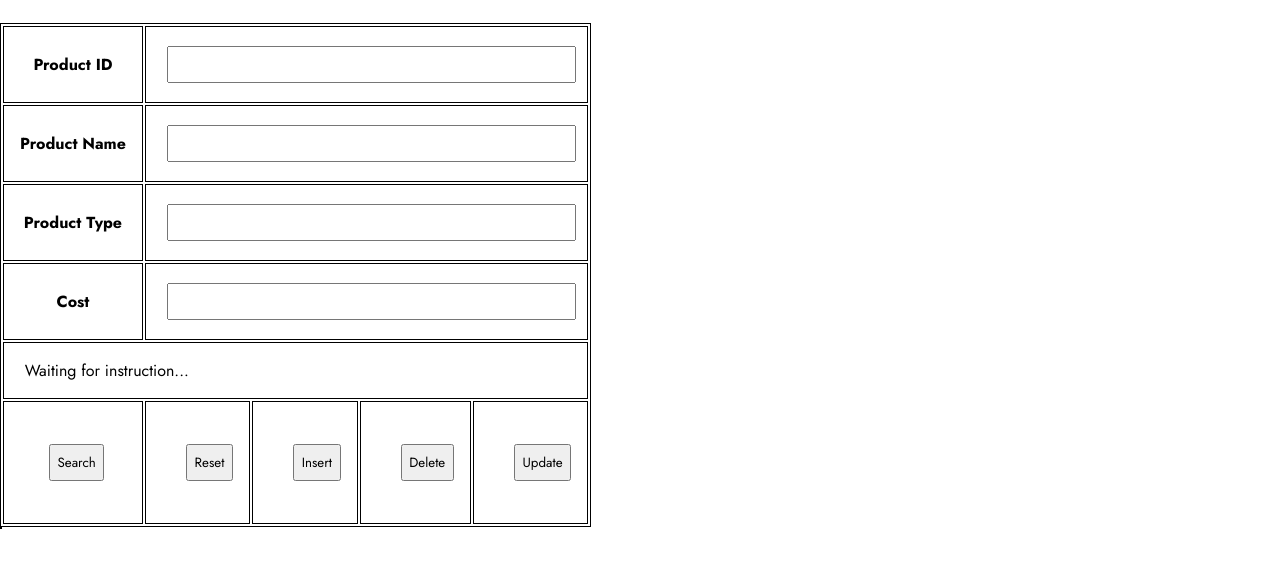
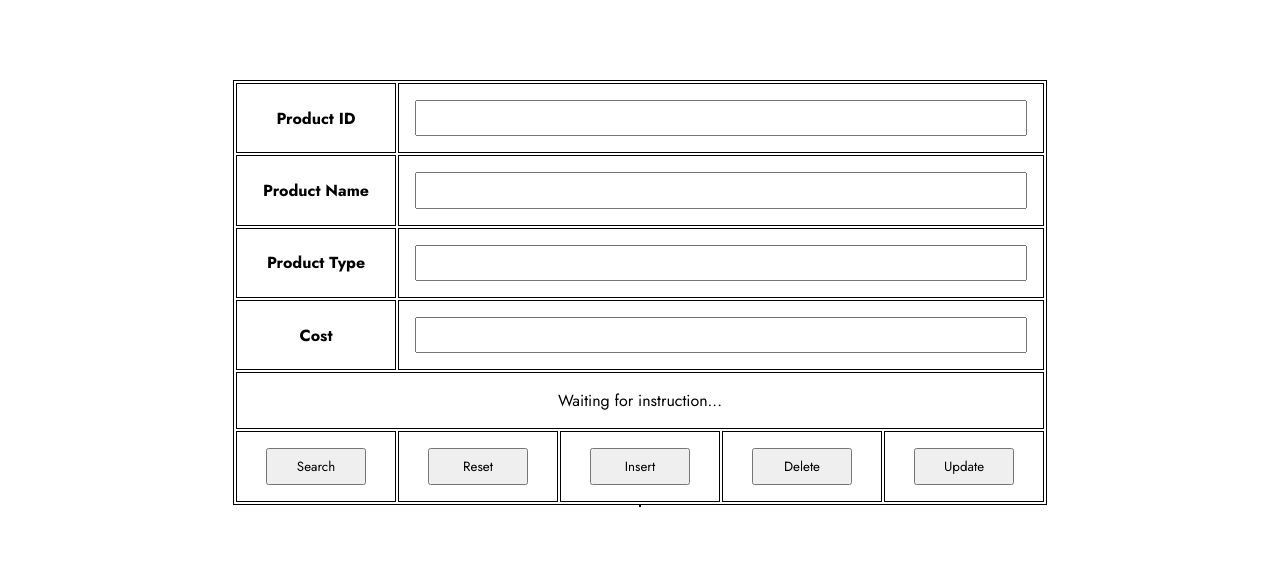
Before and after one commit to jjrbf/expresso, a PHP site: page /edit_database.php in a window 1280 px wide. Shown: the part 121-689 px from the top of the page. Run offline with PHP 8.4, Linux system fonts and the light colour scheme.

Commit message:
final project v5
formatting and adding css to new pages

```diff
--- a/css/content.css
+++ b/css/content.css
@@ -39,7 +39,6 @@ input, select, button {
     padding: 0.5em;
     margin-top: 0.25em;
     margin-bottom: 0.25em;
-    width: max-content;
 
 }
 
--- /dev/null
+++ b/css/edit_db.css
@@ -0,0 +1,12 @@
+.edit tr input {
+    width: 100%;
+}
+
+.edit tr .buttons {
+    min-width: 10em;
+    text-align: center;
+}
+
+.edit tr .buttons input {
+    width: 80%;
+}
--- a/css/general.css
+++ b/css/general.css
@@ -34,6 +34,13 @@ button:hover {
 
 }
 
-.textIn {
-    width: 100%;
+.container {
+    margin-left: 8em;
+    margin-right: 8em;
+    margin-top: 5em;
+    margin-bottom: 5em;
 }
+
+.container * {
+    margin: 0 auto;
+}
--- a/edit_database.php
+++ b/edit_database.php
@@ -7,6 +7,7 @@
     <link rel="stylesheet" href="css/content.css">
     <link rel="stylesheet" href="css/headfoot.css">
     <link rel="stylesheet" href="css/general.css">
+    <link rel="stylesheet" href="css/edit_db.css">
     <title>expresso - edit</title>
 </head>
 <body>
@@ -16,6 +17,9 @@
     include 'html/header.html';
 
 ?>
+
+<div class="container">
+
 
 <?php
     require_once 'php/connect.php';
@@ -117,8 +121,8 @@
 
     //
     echo <<<_END
-    <form action='edit_database.php' method="post"><pre>
-    <table>
+    <form action='edit_database.php' method="post">
+    <table class="edit">
     <tr>
        <th>Product ID</th>
        <td colspan='4'> <input type="text" class="textIn" name="product_id" value='$product_id'> </td>
@@ -136,28 +140,31 @@
        <td colspan='4'> <input type="text" class="textIn" name="product_cost" value='$product_cost'> </td>
     </tr>
     <tr>
-        <td colspan='5'> $records </td>
+        <td colspan='5' style="text-align: center;"> $records </td>
     </tr>
     <tr>
-        <td>
+        <td class="buttons">
         <input type="submit" name= "search" value="Search">
         </td>
-       <td>
+       <td class="buttons">
        <input type="submit" name= "reset" value="Reset">
        </td>
-       <td>
+       <td class="buttons">
        <input type="submit" name= "insert" value="Insert">
        </td>
-       <td>
+       <td class="buttons">
        <input type="submit" name= "delete" value="Delete">
        </td>
-       <td>
+       <td class="buttons">
        <input type="submit" name= "update" value="Update">
        </td>
+    </tr>
     <table>
-    </pre></form>
+    </form>
   _END;
 ?>
+
+</div>
 
 
 </body>
--- a/index.php
+++ b/index.php
@@ -4,9 +4,9 @@
     <meta charset="UTF-8">
     <meta http-equiv="X-UA-Compatible" content="IE=edge">
     <meta name="viewport" content="width=device-width, initial-scale=1.0">
-    <link rel="stylesheet" href="css/content.css">
     <link rel="stylesheet" href="css/headfoot.css">
     <link rel="stylesheet" href="css/general.css">
+    <link rel="stylesheet" href="css/content.css">
     <title>expresso</title>
 </head>
 <body>
```
Also changed, not shown: css/items_available.css (added, +12 -0 lines), items_available.php (+7 -1 lines).
